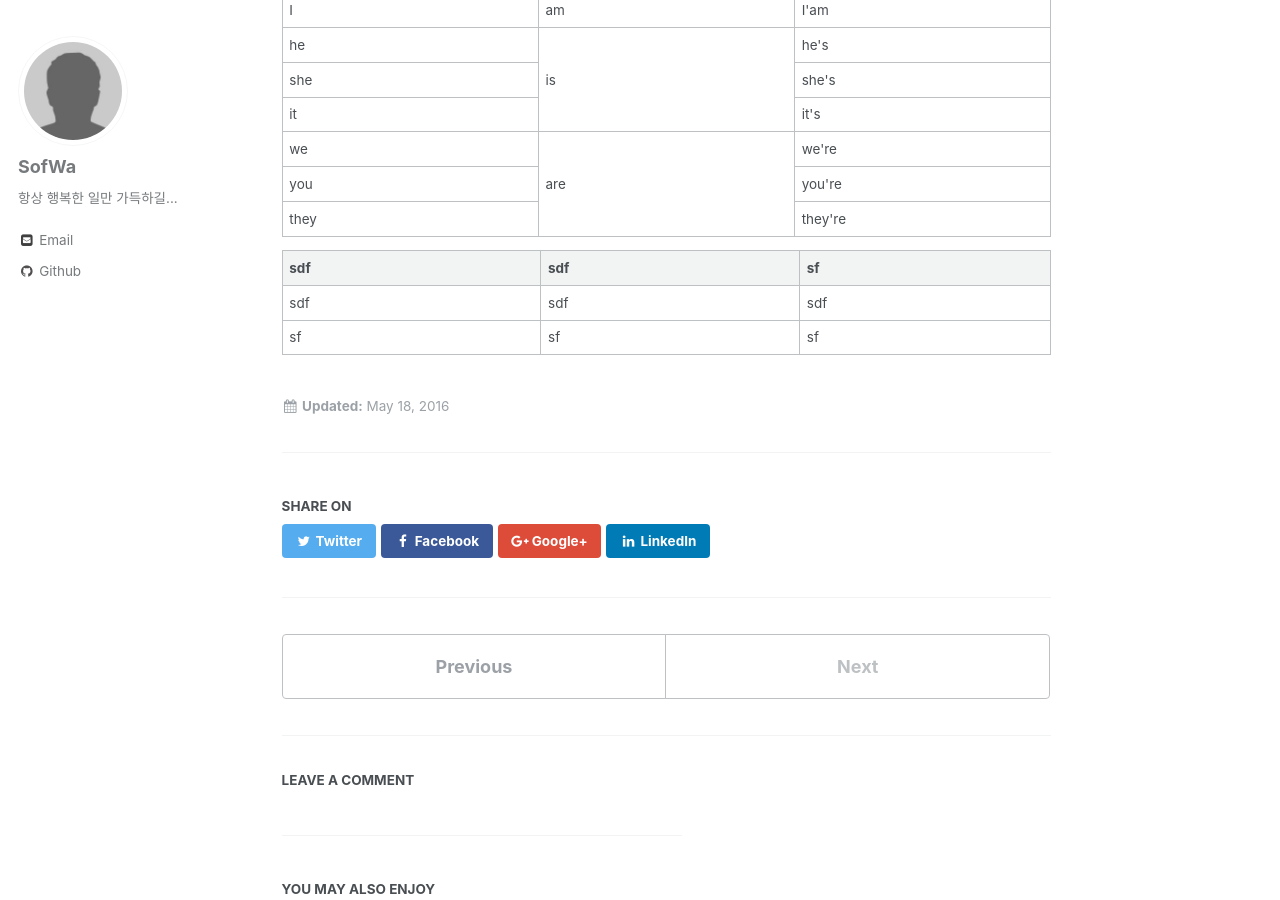
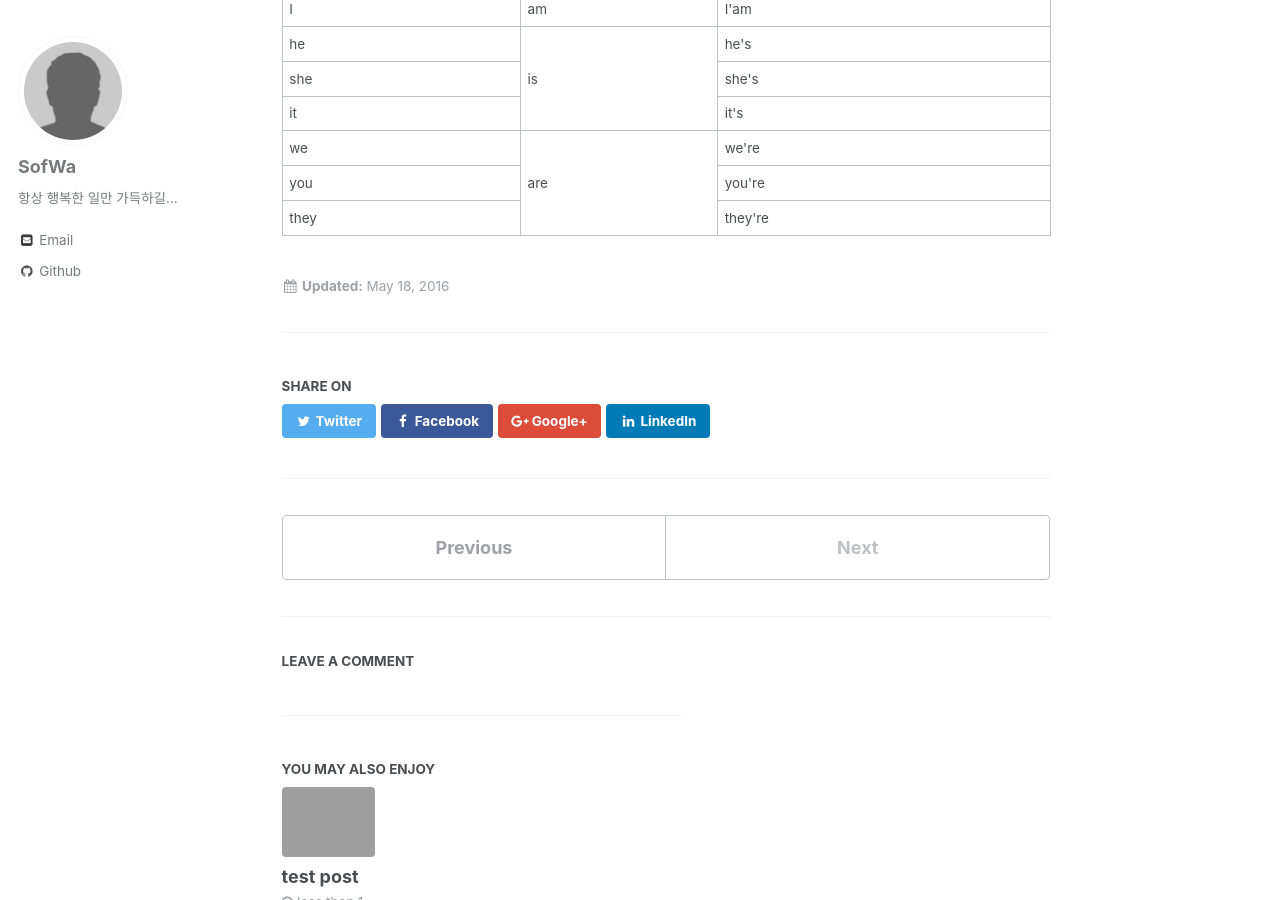
Before and after one commit to SofWa/custom-minimal-mistakes, a Jekyll site: the page built from _posts/2016-05-18-english-study.md, in a window 1280 px wide and 900 px high, scrolled down 317 px. Built offline with Jekyll 4.4.1, drawn with Linux system fonts in a browser that asks for light colours; comment, search, counter and statistics services are not loaded.

Commit message:
table test

```diff
--- a/_posts/2016-05-18-english-study.md
+++ b/_posts/2016-05-18-english-study.md
@@ -8,12 +8,12 @@ categories:
 
 <table>
 	<tr>
-    	<td colspan="3">Positive</td>
+    	<th colspan="3" style="text-align: left">Positive</th>
     </tr>
     <tr>
-    	<td style="width: 25%">I</td>
-        <td style="width: 25%">am</td>
-        <td style="width: 25%">I'am</td>
+    	<td>I</td>
+        <td>am</td>
+        <td>I'am</td>
     </tr>
     <tr>
     	<td>he</td>
@@ -42,8 +42,3 @@ categories:
         <td>they're</td>
     </tr>
 </table>
-
-|sdf|sdf|sf|
-|---|---|---|
-|sdf|sdf|sdf|
-|sf|sf|sf|
```
